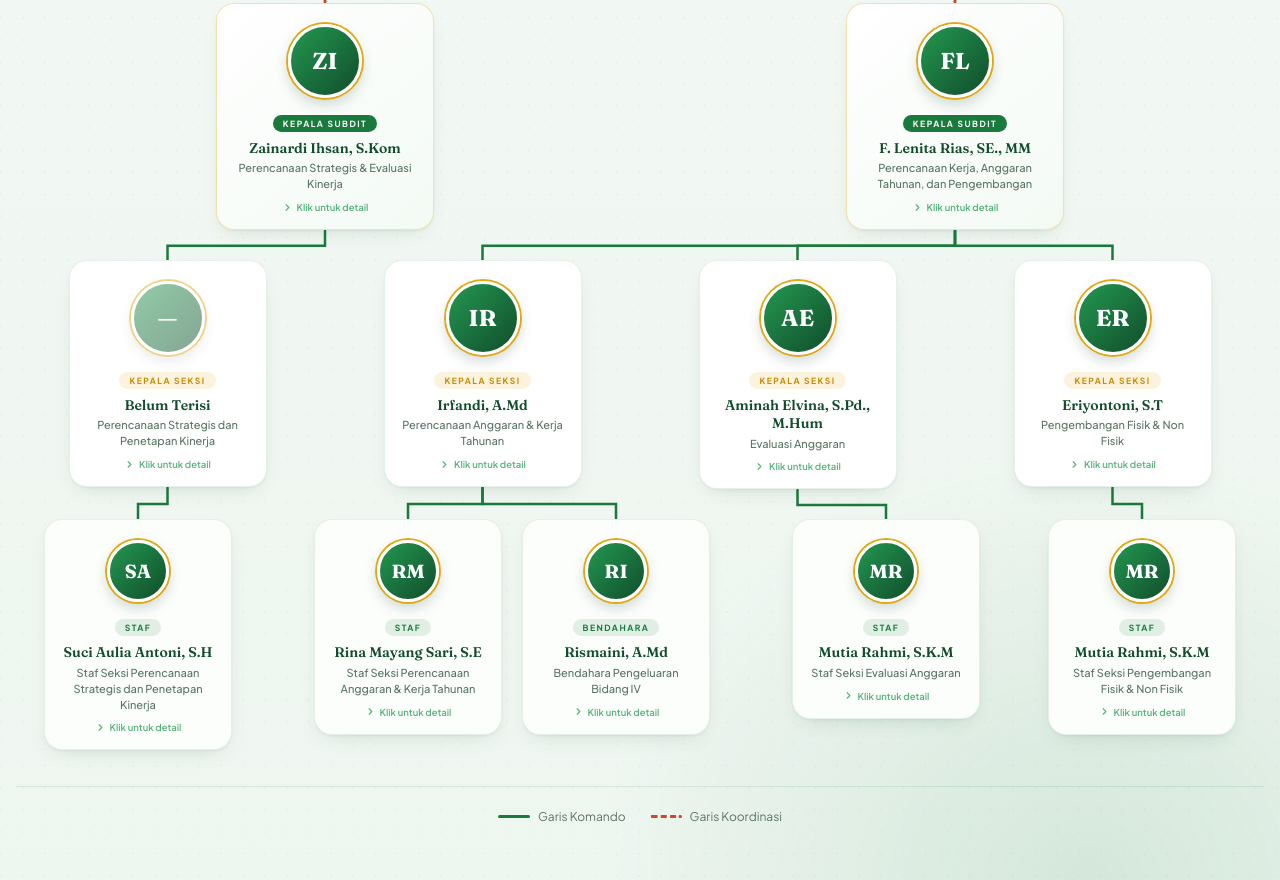
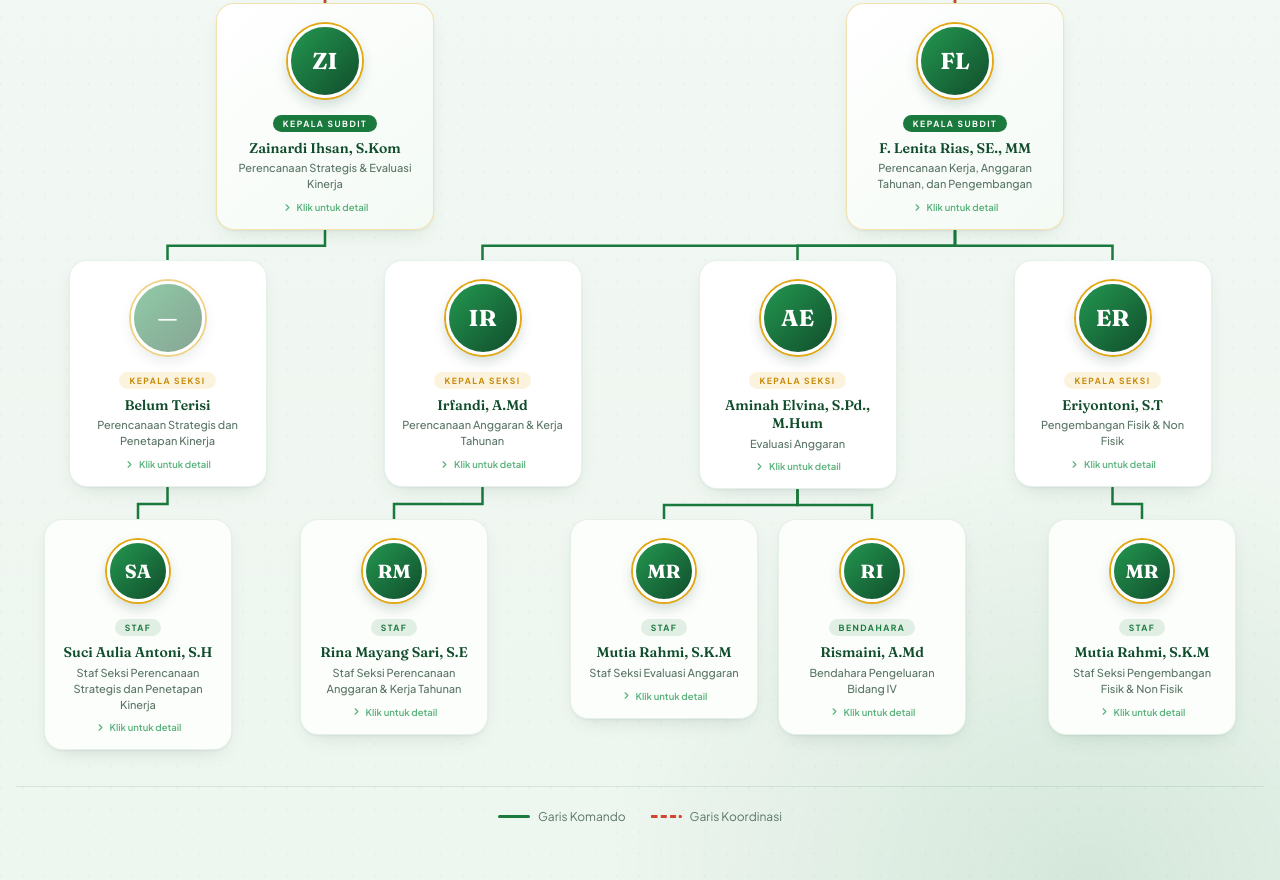
Before and after one commit to sereidn-bot/struktur-ditrenbang, a plain HTML site: page index.html in a window 1280 px wide. Shown: the part 555-1435 px from the top of the page. Drawn offline with Linux system fonts and the light colour scheme.

Commit message:
Update index.html

```diff
--- a/index.html
+++ b/index.html
@@ -329,7 +329,7 @@
                    data-ini="IR" data-photo="foto/irfandi.jpg"
                    data-badge="Kepala Seksi" data-name="Irfandi, A.Md"
                    data-role="Kepala Seksi Perencanaan Anggaran &amp; Kerja Tahunan"
-                   data-unit="Di bawah Subdit Anggaran &amp; Pengembangan. Membawahi 2 staf (termasuk Bendahara).">
+                   data-unit="Di bawah Subdit Anggaran &amp; Pengembangan. Membawahi 1 staf.">
                 <div class="so-photo"><span class="ini">IR</span><img src="foto/irfandi.jpg" alt="Irfandi" onerror="this.style.display='none'"></div>
                 <span class="so-badge">Kepala Seksi</span>
                 <h3 class="so-name">Irfandi, A.Md</h3>
@@ -342,7 +342,7 @@
                    data-ini="AE" data-photo="foto/aminah-elvina.jpg"
                    data-badge="Kepala Seksi" data-name="Aminah Elvina, S.Pd., M.Hum"
                    data-role="Kepala Seksi Evaluasi Anggaran"
-                   data-unit="Di bawah Subdit Anggaran &amp; Pengembangan. Membawahi 1 staf.">
+                   data-unit="Di bawah Subdit Anggaran &amp; Pengembangan. Membawahi 2 staf (termasuk Bendahara).">
                 <div class="so-photo"><span class="ini">AE</span><img src="foto/aminah-elvina.jpg" alt="Aminah Elvina" onerror="this.style.display='none'"></div>
                 <span class="so-badge">Kepala Seksi</span>
                 <h3 class="so-name">Aminah Elvina, S.Pd., M.Hum</h3>
@@ -372,7 +372,7 @@
                    data-ini="SA" data-photo="foto/suci-aulia.jpg"
                    data-badge="Staf" data-name="Suci Aulia Antoni, S.H"
                    data-role="Staf Seksi Perencanaan Strategis dan Penetapan Kinerja"
-                   data-unit="Di bawah Kepala Seksi Edison, S.M.">
+                   data-unit="Posisi Kepala Seksi sedang kosong.">
                 <div class="so-photo"><span class="ini">SA</span><img src="foto/suci-aulia.jpg" alt="Suci Aulia Antoni" onerror="this.style.display='none'"></div>
                 <span class="so-badge">Staf</span>
                 <h3 class="so-name">Suci Aulia Antoni, S.H</h3>
@@ -380,7 +380,7 @@
                 <div class="so-tap"><svg viewBox="0 0 24 24" fill="none" stroke="currentColor" stroke-width="2.5"><path d="M9 18l6-6-6-6" stroke-linecap="round" stroke-linejoin="round"/></svg>Klik untuk detail</div>
               </div>
             </div>
-            <div class="so-col" style="flex:2;flex-direction:row;justify-content:center;gap:20px;align-items:flex-start;">
+            <div class="so-col">
               <div class="so-card staf" id="n-rm"
                    data-ini="RM" data-photo="foto/rina-mayang.jpg"
                    data-badge="Staf" data-name="Rina Mayang Sari, S.E"
@@ -392,19 +392,8 @@
                 <p class="so-role">Staf Seksi Perencanaan Anggaran &amp; Kerja Tahunan</p>
                 <div class="so-tap"><svg viewBox="0 0 24 24" fill="none" stroke="currentColor" stroke-width="2.5"><path d="M9 18l6-6-6-6" stroke-linecap="round" stroke-linejoin="round"/></svg>Klik untuk detail</div>
               </div>
-              <div class="so-card staf" id="n-ri"
-                   data-ini="RI" data-photo="foto/rismaini.jpg"
-                   data-badge="Bendahara" data-name="Rismaini, A.Md"
-                   data-role="Bendahara Pengeluaran Bidang IV"
-                   data-unit="Di bawah Kepala Seksi Irfandi, A.Md.">
-                <div class="so-photo"><span class="ini">RI</span><img src="foto/rismaini.jpg" alt="Rismaini" onerror="this.style.display='none'"></div>
-                <span class="so-badge">Bendahara</span>
-                <h3 class="so-name">Rismaini, A.Md</h3>
-                <p class="so-role">Bendahara Pengeluaran Bidang IV</p>
-                <div class="so-tap"><svg viewBox="0 0 24 24" fill="none" stroke="currentColor" stroke-width="2.5"><path d="M9 18l6-6-6-6" stroke-linecap="round" stroke-linejoin="round"/></svg>Klik untuk detail</div>
-              </div>
             </div>
-            <div class="so-col">
+            <div class="so-col" style="flex:2;flex-direction:row;justify-content:center;gap:20px;align-items:flex-start;">
               <div class="so-card staf" id="n-mr1"
                    data-ini="MR" data-photo="foto/mutia-rahmi.jpg"
                    data-badge="Staf" data-name="Mutia Rahmi, S.K.M"
@@ -414,6 +403,17 @@
                 <span class="so-badge">Staf</span>
                 <h3 class="so-name">Mutia Rahmi, S.K.M</h3>
                 <p class="so-role">Staf Seksi Evaluasi Anggaran</p>
+                <div class="so-tap"><svg viewBox="0 0 24 24" fill="none" stroke="currentColor" stroke-width="2.5"><path d="M9 18l6-6-6-6" stroke-linecap="round" stroke-linejoin="round"/></svg>Klik untuk detail</div>
+              </div>
+              <div class="so-card staf" id="n-ri"
+                   data-ini="RI" data-photo="foto/rismaini.jpg"
+                   data-badge="Bendahara" data-name="Rismaini, A.Md"
+                   data-role="Bendahara Pengeluaran Bidang IV"
+                   data-unit="Di bawah Kepala Seksi Aminah Elvina, S.Pd., M.Hum.">
+                <div class="so-photo"><span class="ini">RI</span><img src="foto/rismaini.jpg" alt="Rismaini" onerror="this.style.display='none'"></div>
+                <span class="so-badge">Bendahara</span>
+                <h3 class="so-name">Rismaini, A.Md</h3>
+                <p class="so-role">Bendahara Pengeluaran Bidang IV</p>
                 <div class="so-tap"><svg viewBox="0 0 24 24" fill="none" stroke="currentColor" stroke-width="2.5"><path d="M9 18l6-6-6-6" stroke-linecap="round" stroke-linejoin="round"/></svg>Klik untuk detail</div>
               </div>
             </div>
@@ -500,7 +500,7 @@
     // Direktur -> 2 Kasubdit
     paths.push(pathV(P['n-dir'],P['n-zi']));
     paths.push(pathV(P['n-dir'],P['n-fl']));
-    // Kasubdit kiri -> Kasi Edison
+    // Kasubdit kiri -> Kasi (kosong)
     paths.push(pathV(P['n-zi'],P['n-ed']));
     // Kasubdit kanan -> 3 Kasi
     paths.push(pathV(P['n-fl'],P['n-ir']));
@@ -509,8 +509,8 @@
     // Kasi -> Staf
     paths.push(pathV(P['n-ed'],P['n-su']));
     paths.push(pathV(P['n-ir'],P['n-rm']));
-    paths.push(pathV(P['n-ir'],P['n-ri']));
     paths.push(pathV(P['n-ae'],P['n-mr1']));
+    paths.push(pathV(P['n-ae'],P['n-ri']));
     paths.push(pathV(P['n-er'],P['n-mr2']));
 
     var html='';
@@ -550,10 +550,10 @@
     html+='<div class="so-m-node so-m-level-2">'+card('n-fl')+
           '<div class="so-m-node so-m-level-3" style="margin-top:14px;">'+card('n-ir')+
             '<div class="so-m-node so-m-level-4" style="margin-top:14px;">'+card('n-rm')+'</div>'+
-            '<div class="so-m-node so-m-level-4" style="margin-top:14px;">'+card('n-ri')+'</div>'+
           '</div>'+
           '<div class="so-m-node so-m-level-3" style="margin-top:14px;">'+card('n-ae')+
             '<div class="so-m-node so-m-level-4" style="margin-top:14px;">'+card('n-mr1')+'</div>'+
+            '<div class="so-m-node so-m-level-4" style="margin-top:14px;">'+card('n-ri')+'</div>'+
           '</div>'+
           '<div class="so-m-node so-m-level-3" style="margin-top:14px;">'+card('n-er')+
             '<div class="so-m-node so-m-level-4" style="margin-top:14px;">'+card('n-mr2')+'</div>'+
```
